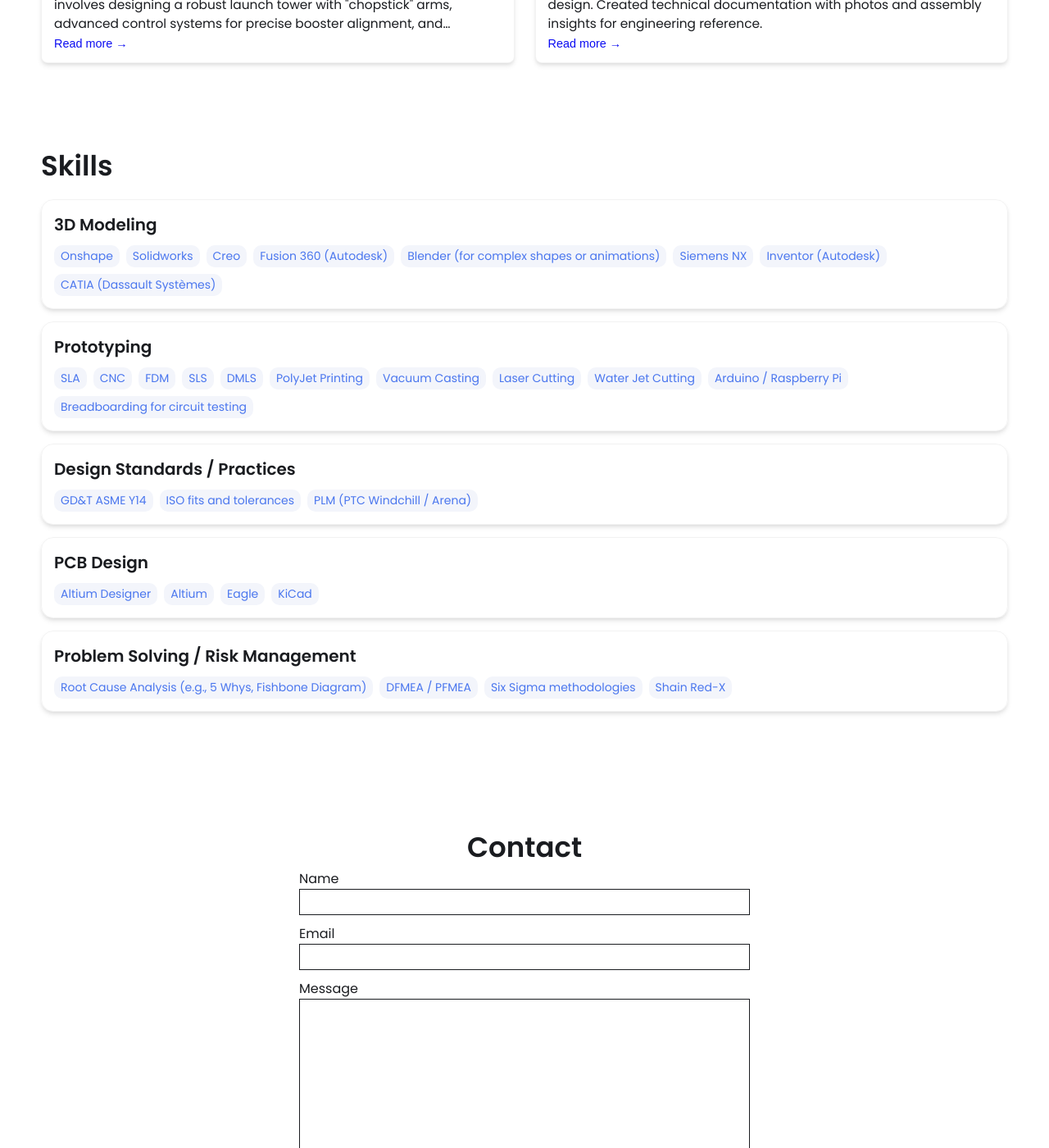
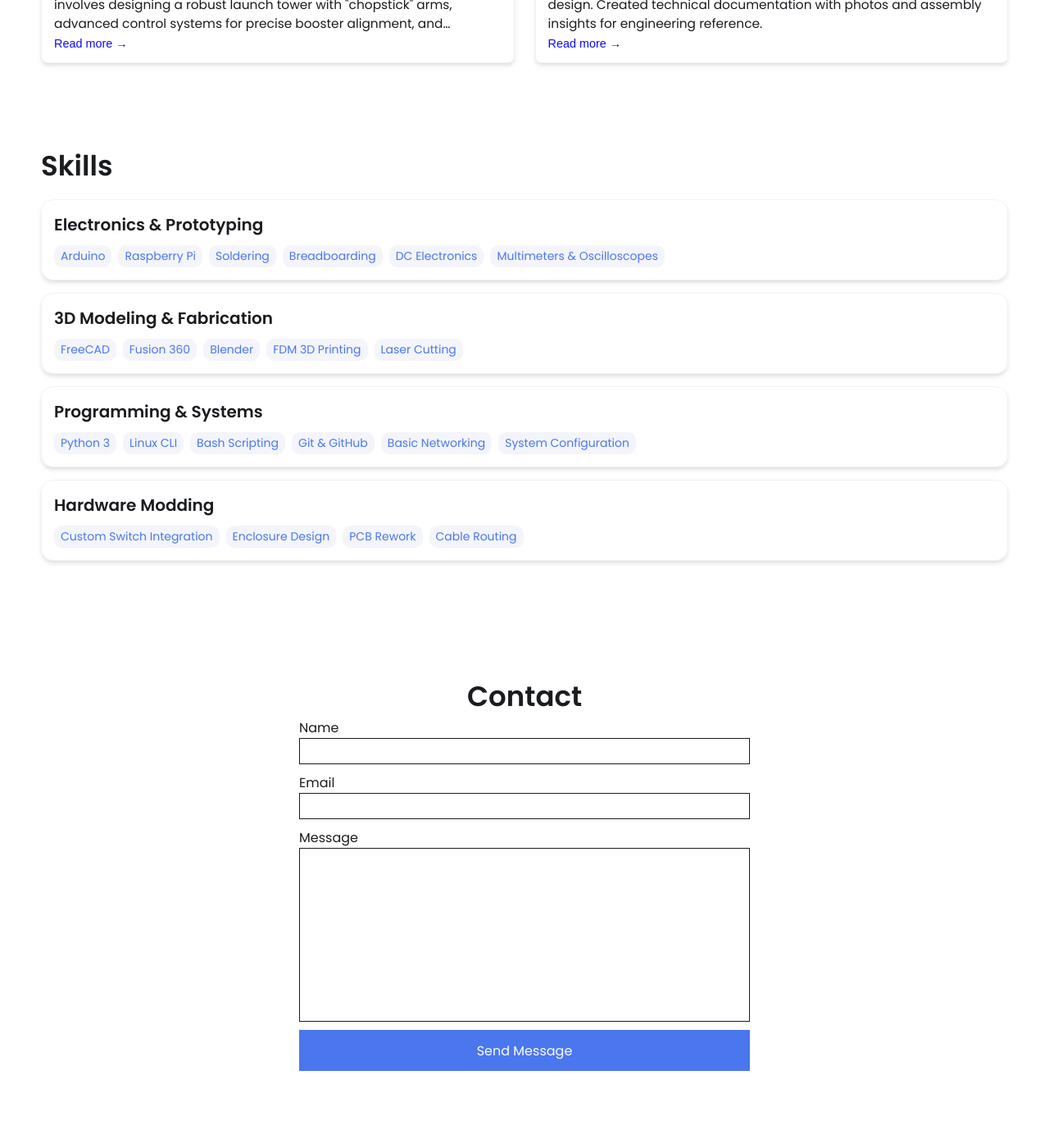
Before and after one commit to Coolpool2002/Portfolio, a Jekyll site: the page built from index.html, in a window 1280 px wide and 1400 px high, scrolled down 1449 px. Shown: the whole window at 82% size. Built offline with Jekyll 4.4.1, drawn with Linux system fonts in a browser that asks for light colours; some of the changed text lies outside the part shown.

Commit message:
Update _config.yml

```diff
--- a/_config.yml
+++ b/_config.yml
@@ -7,132 +7,74 @@
 
 # Main Page Setup
 
-title: John Doe's Portfolio # This is what shows up in the tab of the browser
-
-
+title: Hayden Jones – Portfolio
 
 # Hero Section
-name: John Doe
-headline: headline message
-description: >- # dont remove this line. this will ignore all new lines until the next section
-  Write an awesome intro and discuss your highlights and qualification. You can edit this
-  line in _config.yml. It will appear in your document head meta (for
-  Google search results) and in your feed.xml site description.
+name: Hayden
+headline: Creative Hardware & Electronics Projects
+description: >-
+  Welcome to my portfolio. Here you’ll find a collection of hands-on engineering, electronics, and design projects demonstrating my skills in diagnostics, prototyping, and automation.
 
 # Place your profile image in /assets/images/profile-image/folder and edit the file name
 profile_image: ./assets/images/profile-image/avatar.jpeg
-
 
 # Link your resume
 # You can place your resume in assets/resume/{resume file.pdf} or add external link such as pdf saved in google drive
 resume-url: https://drive.google.com/file/d/13Z3duVzh-gguPU5r03oJVEE6rV9rd3DS/view?usp=sharing
 
-
 # Set up external links - this will show up as small icons next to your name.
-
-external-links:    # input only your own url slug. The icons with missing entries will not appear.
-  linkedin: test    # https://www.linkedin.com/in/{your url slug}
-  github: leea12    # https://github.com/{your url slug}
-  stackoverflow: test      # https://stackoverflow.com/users/{your url slug}
-  medium:            # https://medium.com/@{your url slug}
-  x-twitter:   # https://x.com/{your url slug}
-  threads:            # https://threads.net/@{your url slug}
-  instragram:       # https://instagram.com/{your url slug}
-  youtube:           # https://youtube.com/@{your url slug}
-  discord:            # https://discord.com/users/{your url slug}
-  bluesky:           # https://bsky.app/profile/{your url slug}
-
+external-links:
+  linkedin: hayden-jones-tech
+  github: coolpool
+  stackoverflow: haydenjones
+  youtube: haydenmakes
 
 # Skills Section - Add the list of your Skills by categories/tools. The indentation for each level needs to be precise.
 skills:
-  - category: 3D Modeling
+  - category: Electronics & Prototyping
     tools:
-    - Onshape
-    - Solidworks
-    - Creo
-    - Fusion 360 (Autodesk)
-    - Blender (for complex shapes or animations)
-    - Siemens NX
-    - Inventor (Autodesk)
-    - CATIA (Dassault Systèmes)
-  - category: Prototyping
+      - Arduino
+      - Raspberry Pi
+      - Soldering
+      - Breadboarding
+      - DC Electronics
+      - Multimeters & Oscilloscopes
+
+  - category: 3D Modeling & Fabrication
     tools:
-    - SLA
-    - CNC
-    - FDM
-    - SLS
-    - DMLS
-    - PolyJet Printing
-    - Vacuum Casting
-    - Laser Cutting
-    - Water Jet Cutting
-    - Arduino / Raspberry Pi
-    - Breadboarding for circuit testing
-  - category: Design Standards / Practices
+      - FreeCAD
+      - Fusion 360
+      - Blender
+      - FDM 3D Printing
+      - Laser Cutting
+
+  - category: Programming & Systems
     tools:
-    - GD&T ASME Y14
-    - ISO fits and tolerances
-    - PLM (PTC Windchill / Arena)
-  - category: PCB Design
+      - Python 3
+      - Linux CLI
+      - Bash Scripting
+      - Git & GitHub
+      - Basic Networking
+      - System Configuration
+
+  - category: Hardware Modding
     tools:
-    - Altium Designer
-    - Altium
-    - Eagle
-    - KiCad
-  - category: Problem Solving / Risk Management
-    tools:
-    - Root Cause Analysis (e.g., 5 Whys, Fishbone Diagram)
-    - DFMEA / PFMEA
-    - Six Sigma methodologies
-    - Shain Red-X
-
+      - Custom Switch Integration
+      - Enclosure Design
+      - PCB Rework
+      - Cable Routing
 
 # Contact Form Setup. Setup an account and copy over the key. When someone fills out the form, it will be received in your email.
-formspree-key:   https://formspree.io/f/{8-digit key}
-
-
+formspree-key: https://formspree.io/f/{your-key}
 
 # Active theme (Updatethis to switch themes). Make sure to keep the indentation the samne.
-colors: # this is the basic theme
+colors:
   text: "#1a1c20"
   border: "#ddd"
   link: "#4a76ee"
   highlight: "#0c0cf2"
   background: "#ffffff"
   light_background: "#f3f5fb"
-
-# A few examples.
-basic theme:
-  text: "#1a1c20"
-  border: "#ddd"
-  link: "#4a76ee"
-  highlight: "#0c0cf2"
-  background: "#ffffff"
-  light_background: "#f3f5fb"
-
-  mint theme:
-  text: "#2c3333"
-  border: "#e0f2ef"
-  link: "#40b3a2"
-  highlight: "#2a9d8f"
-  background: "#f7fbfa"
-  light_background: "#f0f9f7"
-
-lemon theme:
-  text: "#2d2926"
-  border: "#f7f3e3"
-  link: "#ffc94d"
-  highlight: "#ffb800"
-  background: "#fffdf5"
-  light_background: "#fff9e6"
-
-  pink theme:
-  text: "#2d2d2d"
-  border: "#f8e2e2"
-  link: "#ff8fa3"
-  highlight: "#ff4d6d"
-  background: "#fff8f8"
-  light_background: "#fff5f6"
 
 
 
```
